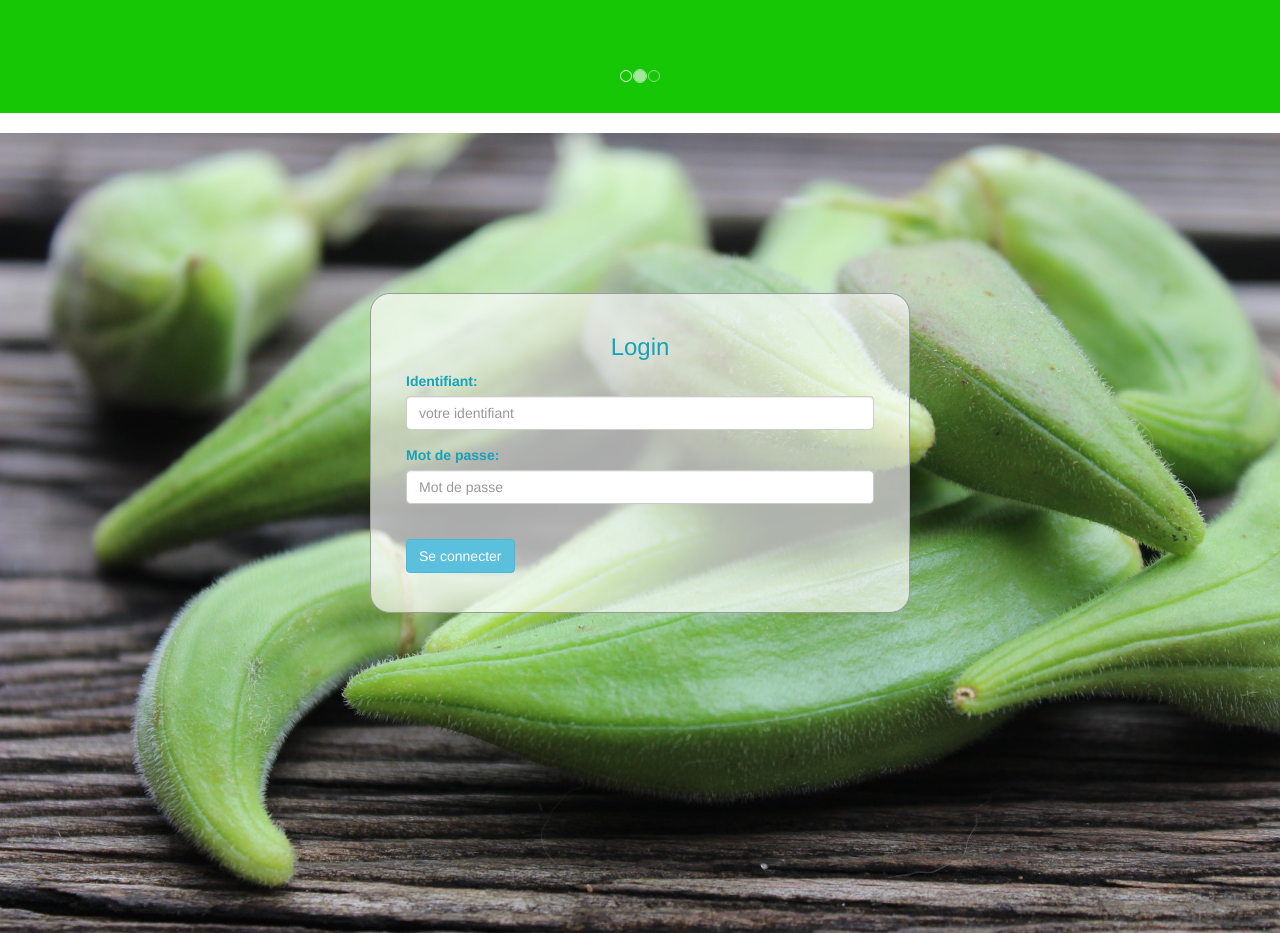
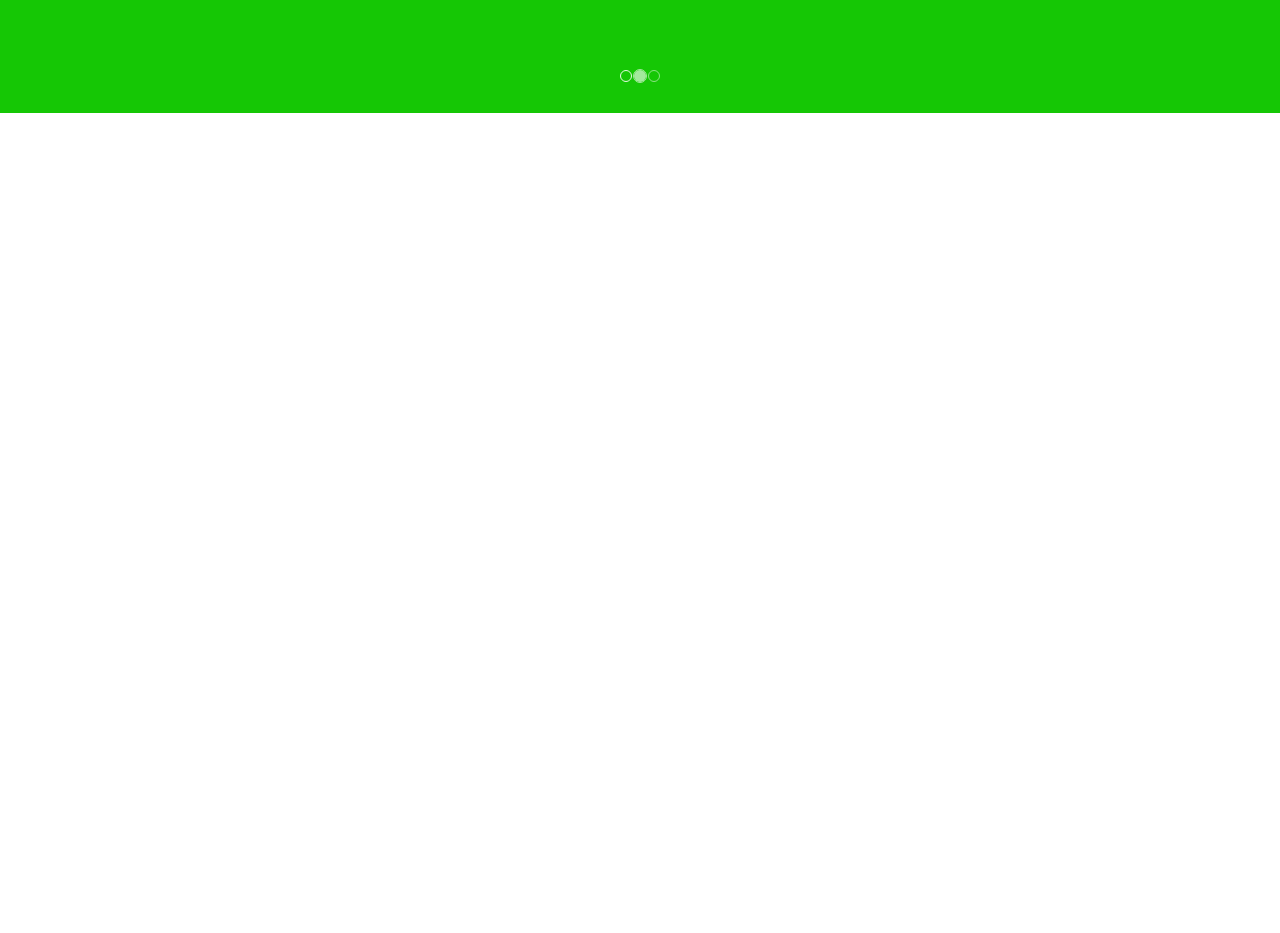
Before and after one commit to Michaell007/HACKATHON_ADACI_PROJET_ALERT_VIVRIER, an Angular app: page / in a window 1280 px wide. Shown: the part 560-1493 px from the top of the page. After the commit the page ends 800 px from the top, so only its background shows below. Built offline with nearby package versions, Linux system fonts and the light colour scheme.

Commit message:
resolve result app component

```diff
--- a/src/app/app.component.html
+++ b/src/app/app.component.html
@@ -1,3 +1 @@
 <router-outlet></router-outlet>
-
-<app-login></app-login>
```
